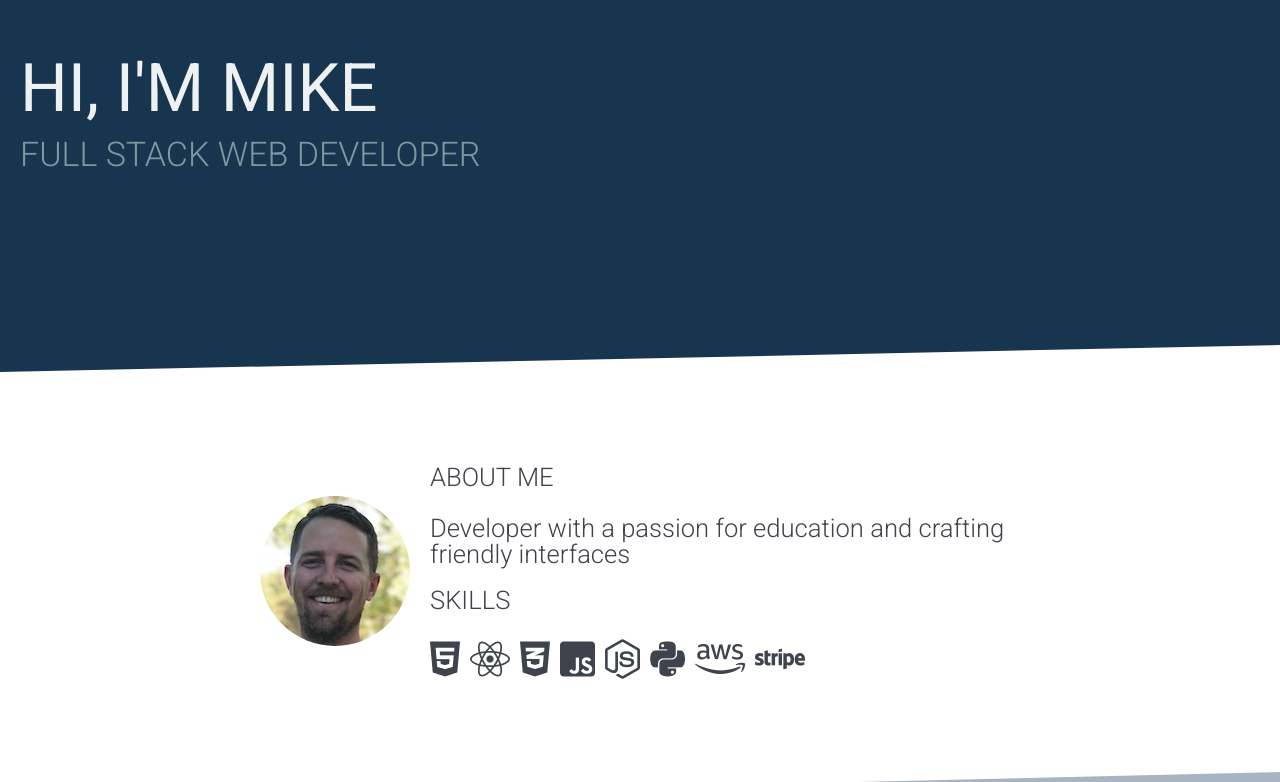
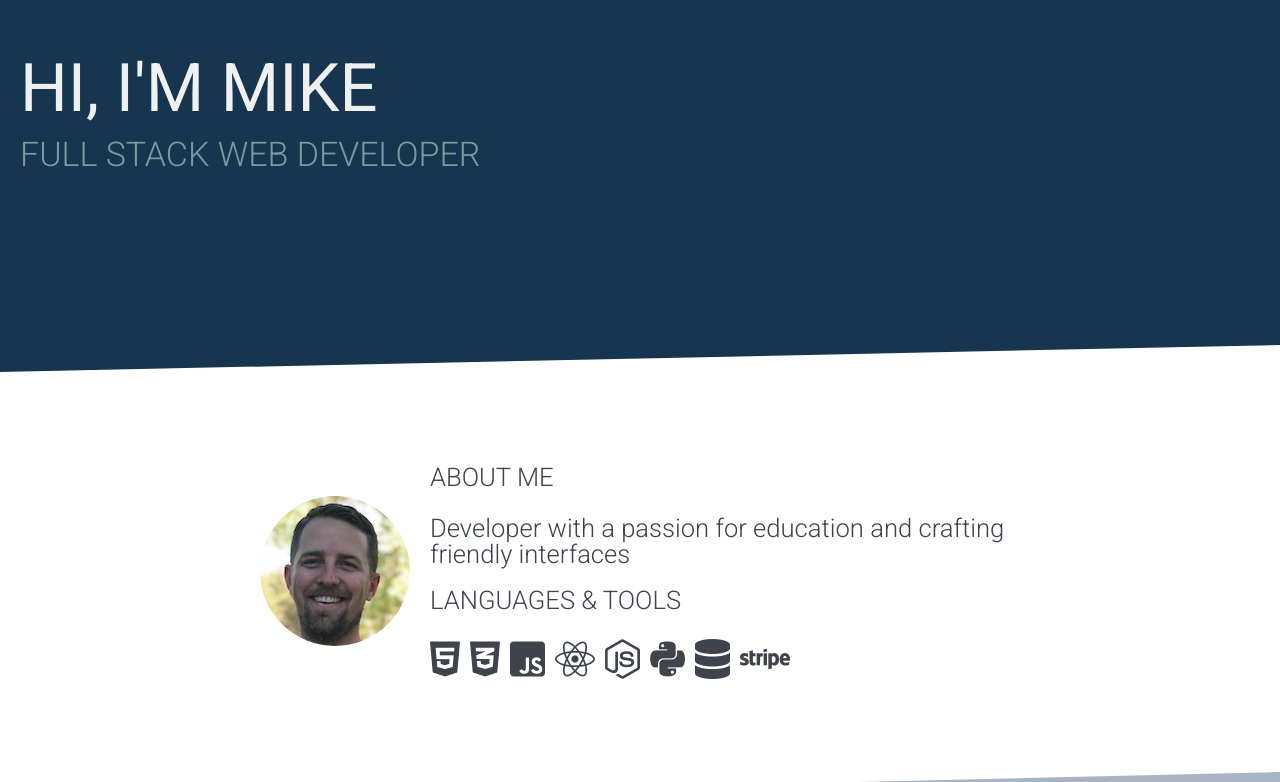
Before and after one commit to mlanders/Portfolio, a React (Create React App) app: page / in a window 1280 px wide. Shown: the part 168-950 px from the top of the page. Built offline with nearby package versions, Linux system fonts and the light colour scheme.

Commit message:
added popovers to skill icons

```diff
--- a/package.json
+++ b/package.json
@@ -14,6 +14,7 @@
 		"react-app-env": "^1.2.3",
 		"react-dom": "16.8.3",
 		"react-scripts": "2.0.3",
+		"react-tooltip": "^3.10.0",
 		"styled-components": "^4.1.3"
 	},
 	"devDependencies": {
--- a/src/components/About.js
+++ b/src/components/About.js
@@ -1,16 +1,17 @@
-import React from 'react';
-import styled from 'styled-components';
-import headshot from '../img/headshot.png';
+import React from "react";
+import styled from "styled-components";
+import ReactTooltip from "react-tooltip";
+import headshot from "../img/headshot.png";
 const fab = {
-    marginRight: '10px',
-    fontSize: '2.5rem'
+	marginRight: "10px",
+	fontSize: "2.5rem"
 };
 function About() {
 	return (
 		<Wrapper>
 			<Container>
 				<div>
-                    <Headshot alt="Michael Landers" src={headshot} />
+					<Headshot alt='Michael Landers' src={headshot} />
 				</div>
 				<div>
 					<Info>
@@ -18,22 +19,81 @@ function About() {
 							<em>ABOUT ME</em>
 						</h5>
 						<br />
-                        Developer with a passion for education and crafting
-                        friendly interfaces
+						Developer with a passion for education and crafting friendly
+						interfaces
 					</Info>
 					<Skills>
 						<h5>
-                            <em>SKILLS</em>
+							<em>LANGUAGES & TOOLS</em>
 						</h5>
 						<br />
-                        <i style={fab} className=" fab fa-html5" />
-                        <i style={fab} className="fab fa-react " />
-                        <i style={fab} className="fab fa-css3-alt " />
-                        <i style={fab} className="fab fa-js-square " />
-                        <i style={fab} className="fab fa-node-js " />
-                        <i style={fab} className="fab fa-python " />
-                        <i style={fab} className="fab fa-aws " />
-                        <i style={fab} className="fab fa-stripe " />
+						<i style={fab} className=' fab fa-html5' data-tip data-for='html' />
+						<i
+							style={fab}
+							className='fab fa-css3-alt '
+							data-tip
+							data-for='css'
+						/>
+						<i
+							style={fab}
+							className='fab fa-js-square '
+							data-tip
+							data-for='js'
+						/>
+						<i
+							style={fab}
+							className='fab fa-react '
+							data-tip
+							data-for='react'
+						/>
+						<i
+							style={fab}
+							className='fab fa-node-js '
+							data-tip
+							data-for='node'
+						/>
+						<i
+							style={fab}
+							className='fab fa-python '
+							data-tip
+							data-for='python'
+						/>
+						<i
+							style={fab}
+							className='fas fa-database '
+							data-tip
+							data-for='database'
+						/>
+						<i
+							style={fab}
+							className='fab fa-stripe '
+							data-tip
+							data-for='stripe'
+						/>
+						<ReactTooltip place='top' id='html' type='dark' effect='solid'>
+							<span>HTML5</span>
+						</ReactTooltip>
+						<ReactTooltip place='top' id='css' type='dark' effect='solid'>
+							<span>CSS3</span>
+						</ReactTooltip>
+						<ReactTooltip place='top' id='js' type='dark' effect='solid'>
+							<span>Javascript</span>
+						</ReactTooltip>
+						<ReactTooltip place='top' id='react' type='dark' effect='solid'>
+							<span>React</span>
+						</ReactTooltip>
+						<ReactTooltip place='top' id='node' type='dark' effect='solid'>
+							<span>Node</span>
+						</ReactTooltip>
+						<ReactTooltip place='top' id='database' type='dark' effect='solid'>
+							<span>AWS RDS, SQLite, Postgres</span>
+						</ReactTooltip>
+						<ReactTooltip place='top' id='stripe' type='dark' effect='solid'>
+							<span>Stripe</span>
+						</ReactTooltip>
+						<ReactTooltip place='top' id='python' type='dark' effect='solid'>
+							<span>Python</span>
+						</ReactTooltip>
 					</Skills>
 				</div>
 			</Container>
@@ -43,7 +103,7 @@ function About() {
 
 export default About;
 const Wrapper = styled.div`
-    font-family: 'Roboto', sans-serif;
+	font-family: "Roboto", sans-serif;
 	box-sizing: border-box;
 	display: flex;
 	height: 400px;
```
Also changed, not shown: 1 other file (tests, documents, lock files or other folders). Lines whose indentation alone changed are shown as unchanged.
